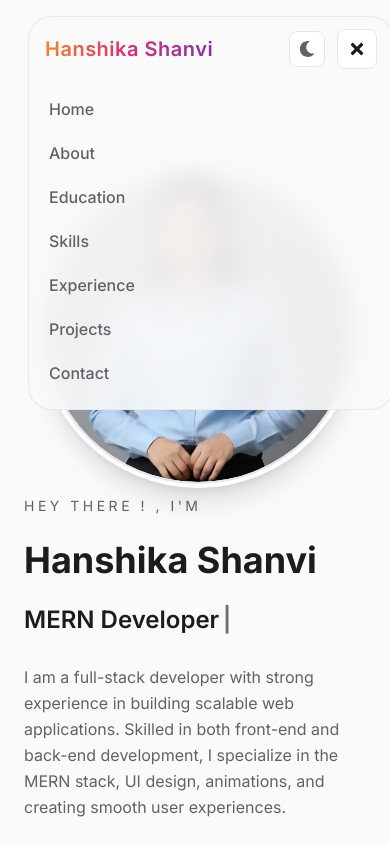
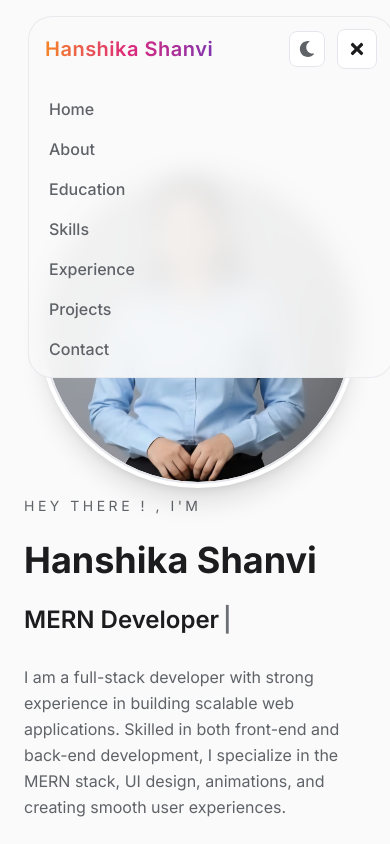
Before and after one commit to Shanvi30/Personal_Portfolio, a React (Vite) app: page / in a window 390 px wide. Both pictures are taken after a click on the button 357 px from the left and 49 px from the top of the page. Shown: the top 844 px of the page. Built offline with nearby package versions, Linux system fonts and the light colour scheme.

Commit message:
final commit

```diff
--- a/src/components/Navbar.jsx
+++ b/src/components/Navbar.jsx
@@ -178,17 +178,19 @@ const Navbar = () => {
           </div>
 
           {/* Mobile Navigation */}
-          {isOpen && (
-            <div className="md:hidden pb-4 pt-2 space-y-1">
+          <div
+            className={`md:hidden overflow-hidden transition-all duration-300 ${
+              isOpen ? "max-h-96 opacity-100 py-2" : "max-h-0 opacity-0 py-0"
+            }`}
+          >
             {navLinks.map((link) => (
               <a
                 key={link.name}
                 href={link.href}
                 onClick={(e) => handleNavClick(e, link.href)}
                 className={[
-                    "block py-2 px-1 font-medium",
+                  "block py-2 px-1 font-medium transition-colors duration-300",
                   "text-[#5f6368] hover:text-[#1c1c1e] dark:text-[#a1a1aa] dark:hover:text-[#f5f5f7]",
-                    "transition-colors duration-100",
                   activeId === link.id
                     ? "text-[#1c1c1e] dark:text-[#f5f5f7]"
                     : "",
@@ -198,7 +200,6 @@ const Navbar = () => {
               </a>
             ))}
           </div>
-          )}
         </div>
       </div>
     </nav>
```
Lines whose indentation alone changed are shown as unchanged.
